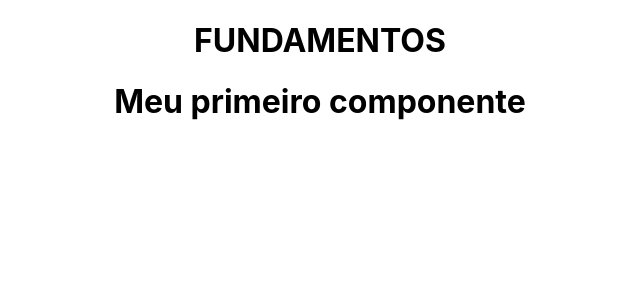
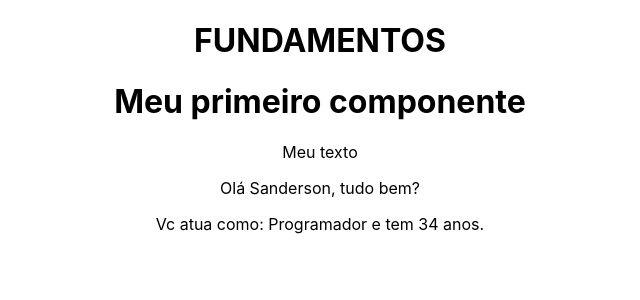
Before and after one commit to SandersonGit/estudosUdemy, a React (Create React App) app in the folder fundamentos/: page / in a window 1280 px wide. Shown: the top 300 px of the page, without its empty margins (320-960 px from the left). Built offline with nearby package versions, Linux system fonts and the light colour scheme.

Commit message:
Template expression

```diff
--- a/fundamentos/src/App.js
+++ b/fundamentos/src/App.js
@@ -1,12 +1,14 @@
 
 import './App.css';
 import FristComponent from './components/FristComponent';
+import TemplateExpression from './components/TemplateExpression';
 
 function App() {
   return (
     <div className="App">
       <h1>FUNDAMENTOS</h1>
       <FristComponent/>
+      <TemplateExpression/>
     </div>
   );
 }
--- a/fundamentos/src/components/FristComponent.jsx
+++ b/fundamentos/src/components/FristComponent.jsx
@@ -4,6 +4,8 @@ const FristComponent = () => {
   return (
     <div>
         <h1>Meu primeiro componente</h1>
+        <p className="teste">Meu texto</p>
+
     </div>
   )
 }
--- /dev/null
+++ b/fundamentos/src/components/TemplateExpression.jsx
@@ -0,0 +1,20 @@
+import React from "react";
+
+const TemplateExpression = () => {
+  const name = "Sanderson";
+  const data = {
+    age: 34,
+    job: "Programador",
+  };
+
+  return (
+    <div>
+      <p>Olá {name}, tudo bem?</p>
+      <p>
+        Vc atua como: {data.job} e tem {data.age} anos.
+      </p>
+    </div>
+  );
+};
+
+export default TemplateExpression;
```
